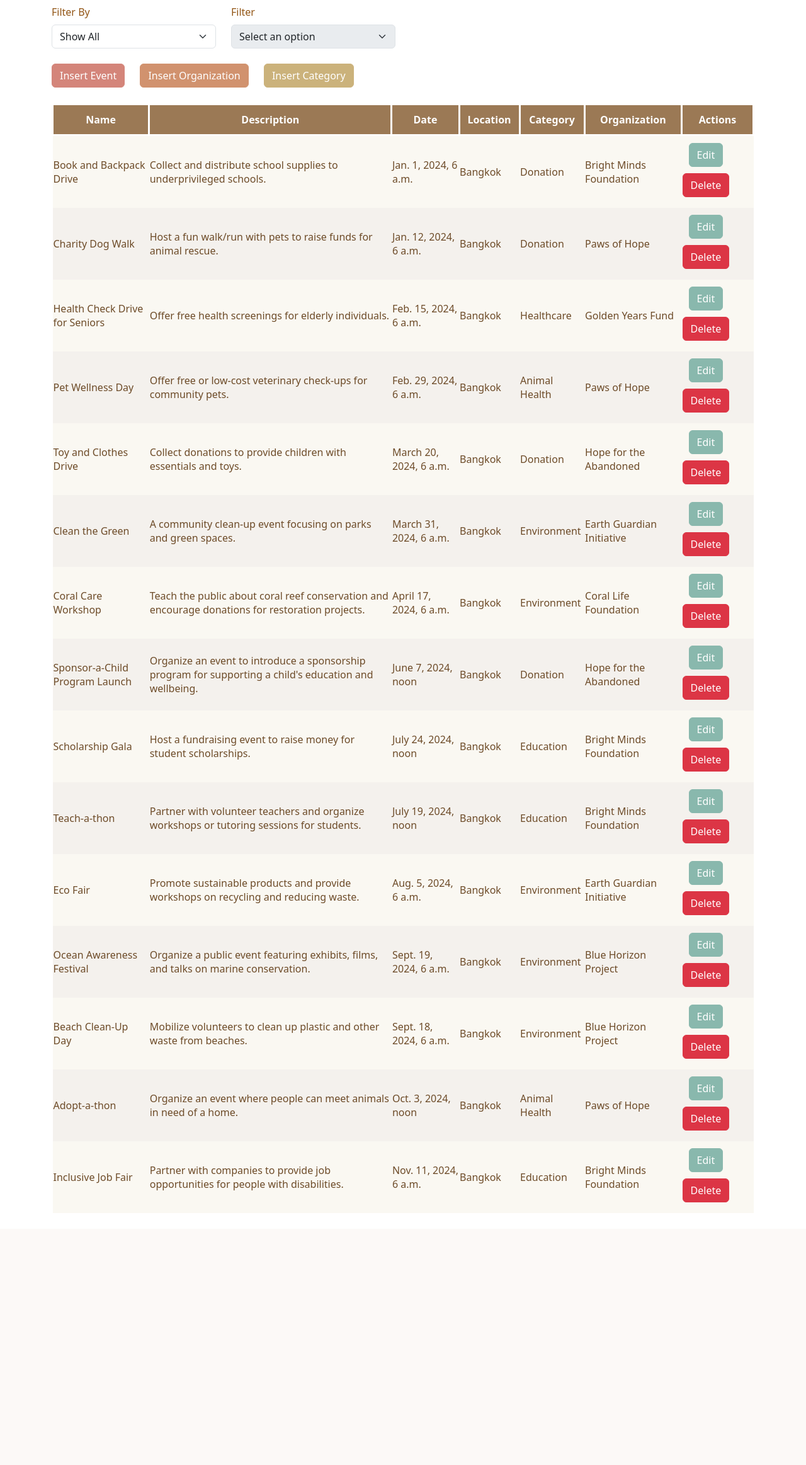
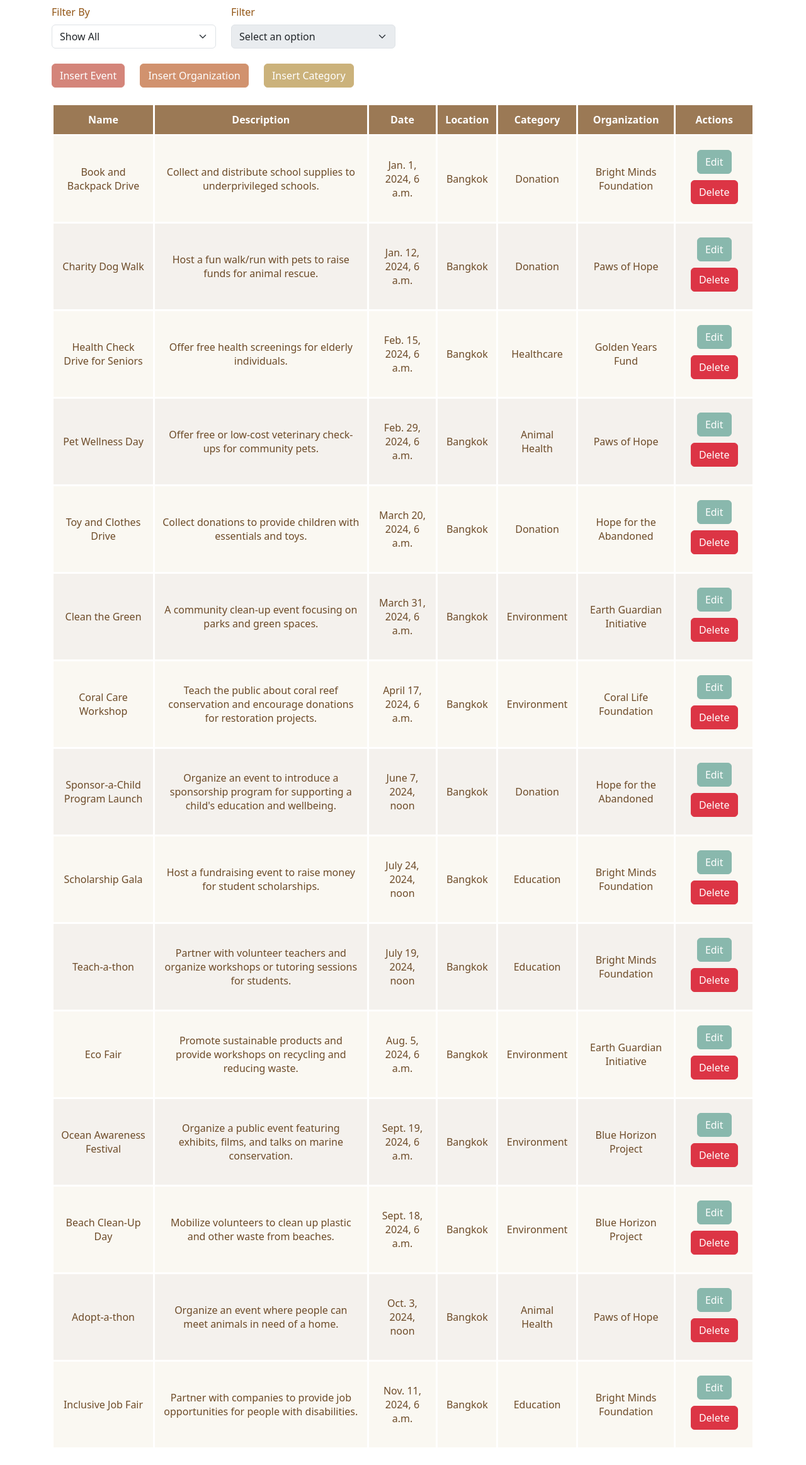
Before and after one commit to beau-beaubo/databaseproject, a Django app: page /nonprofit/event/ in a window 1280 px wide. Shown: the part 188-2514 px from the top of the page at 63% size. Before the commit the page ends 2097 px from the top, so only its background shows below. Run offline with Django 5.2, Linux system fonts and the light colour scheme; data comes from the database, SQL or seed files in the repository.

Commit message:
Move css back

```diff
--- a/nonprofit/templates/nonprofit/event.html
+++ b/nonprofit/templates/nonprofit/event.html
@@ -1,5 +1,88 @@
 {% load static %}
-<link rel="stylesheet" href="{% static 'nonprofit/style.css' %}">
+<head>
+  <style>
+    .btn-insert-event {
+      background-color: #D4857A !important;
+      border-color: #D4857A !important;
+      color: white !important;
+      margin-right: 20px !important;
+    }
+
+    .btn-insert-event:hover {
+      background-color: #A4614F !important;
+      border-color: #A4614F !important;
+      color: white !important;
+    }
+
+    .btn-insert-organization {
+      background-color: #D1926E !important;
+      border-color: #D1926E !important;
+      color: white !important;
+      margin-right: 20px !important;
+    }
+
+    .btn-insert-organization:hover {
+      background-color: #C87546 !important;
+      border-color: #C87546 !important;
+      color: white !important;
+    }
+
+    .btn-insert-category {
+      background-color: #CBB27B !important;
+      border-color: #CBB27B !important;
+      color: white !important;
+    }
+
+    .btn-insert-category:hover {
+      background-color: #99785C !important;
+      border-color: #99785C !important;
+      color: white !important;
+    }
+
+    .btn-edit {
+      background-color: #89B8AD !important;
+      border-color: #89B8AD !important;
+      color: white !important;
+    }
+
+    .btn-edit:hover {
+      background-color: #519280 !important;
+      border-color: #519280 !important;
+      color: white !important;
+    }
+
+    .event-table {
+        border-collapse: collapse;
+        margin: 25px 0;
+        min-width: 400px;
+        color: black;
+    }
+
+    .event-table th, .event-table td {
+        border: 3px solid white;
+        padding: 12px;
+        text-align: center;
+    }
+
+    .event-table th {
+        background-color: #9B7955;
+        color: white;
+    }
+
+    .event-table tr:nth-child(even) {
+        background-color: #F4F1ED;
+        color: #6D4B28;
+    }
+
+    .event-table tr:nth-child(odd) {
+        background-color: #FAF8F2;
+        color: #6D4B28;
+    }
+
+
+  </style>
+</head>
+
 
 <head>
     <meta charset="UTF-8">
@@ -49,7 +132,7 @@
     <button class="btn btn-insert-category" data-bs-toggle="modal" data-bs-target="#InsertCategoryModal">Insert Category</button>
 
     <!-- Event Table -->
-    <table class="data-table">
+    <table class="event-table">
         <thead>
             <tr>
                 <th>Name</th>
```
